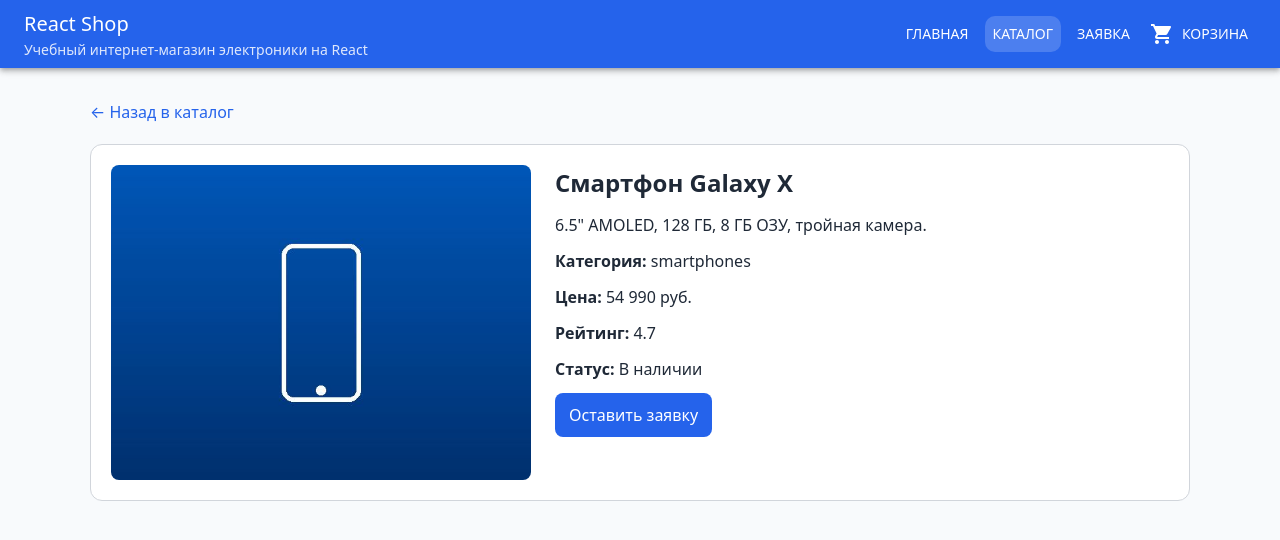
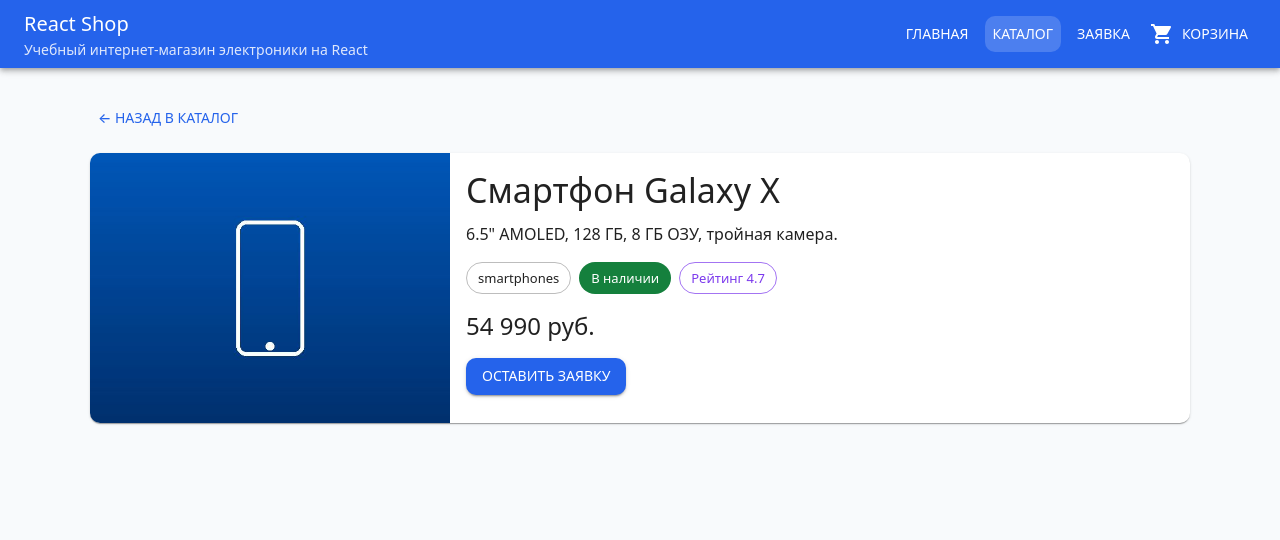
Before and after one commit to f1shi/kr5-react-shop, a React (Vite) app: page /catalog/1 in a window 1280 px wide. Shown: the top 540 px of the page. Built offline with nearby package versions, Linux system fonts and the light colour scheme.

Commit message:
feat: improve React shop UI with Material UI

```diff
--- a/src/pages/CartPage.jsx
+++ b/src/pages/CartPage.jsx
@@ -1,17 +1,20 @@
+import { Alert, Button, Paper, Typography } from '@mui/material';
 import { Link } from 'react-router-dom';
 
 function CartPage() {
   return (
     <main className="app-main">
-      <section className="cart-page">
-        <h2>Корзина</h2>
-        <p>
+      <Paper elevation={2} sx={{ p: 4, display: 'grid', gap: 2 }}>
+        <Typography variant="h4" component="h2">
+          Корзина
+        </Typography>
+        <Alert severity="info">
           На данном этапе корзина является заготовкой. Полноценная логика корзины будет реализована как самостоятельная доработка КР №5.
-        </p>
-        <Link className="button-link" to="/catalog">
+        </Alert>
+        <Button component={Link} to="/catalog" variant="contained" sx={{ justifySelf: 'start' }}>
           Вернуться в каталог
-        </Link>
-      </section>
+        </Button>
+      </Paper>
     </main>
   );
 }
--- a/src/pages/HomePage.jsx
+++ b/src/pages/HomePage.jsx
@@ -1,22 +1,27 @@
+import { Box, Button, Paper, Stack, Typography } from '@mui/material';
 import { Link } from 'react-router-dom';
 
 function HomePage() {
   return (
     <main className="app-main">
-      <section className="home-page">
-        <h2>Учебный интернет-магазин на React</h2>
-        <p>
-          Это SPA-версия интернет-магазина электроники, который ранее был реализован на HTML, CSS и JavaScript.
-        </p>
-        <div className="home-page__actions">
-          <Link className="button-link" to="/catalog">
-            Перейти в каталог
-          </Link>
-          <Link className="button-link button-link--secondary" to="/order">
-            Оставить заявку
-          </Link>
-        </div>
-      </section>
+      <Paper elevation={2} sx={{ p: 4 }}>
+        <Box sx={{ display: 'grid', gap: 2 }}>
+          <Typography variant="h4" component="h2">
+            Учебный интернет-магазин на React
+          </Typography>
+          <Typography color="text.secondary">
+            SPA-версия интернет-магазина электроники, который ранее был реализован на HTML, CSS и JavaScript.
+          </Typography>
+          <Stack direction={{ xs: 'column', sm: 'row' }} spacing={2}>
+            <Button component={Link} to="/catalog" variant="contained">
+              Перейти в каталог
+            </Button>
+            <Button component={Link} to="/order" variant="outlined">
+              Оставить заявку
+            </Button>
+          </Stack>
+        </Box>
+      </Paper>
     </main>
   );
 }
--- a/src/pages/NotFoundPage.jsx
+++ b/src/pages/NotFoundPage.jsx
@@ -1,17 +1,20 @@
+import { Button, Paper, Typography } from '@mui/material';
 import { Link } from 'react-router-dom';
 
 function NotFoundPage() {
   return (
     <main className="app-main">
-      <section className="not-found-page">
-        <h2>Страница не найдена</h2>
-        <p>
+      <Paper elevation={2} sx={{ p: 4, display: 'grid', gap: 2 }}>
+        <Typography variant="h4" component="h2">
+          Страница не найдена
+        </Typography>
+        <Typography color="text.secondary">
           Возможно, адрес был введён неправильно или такой страницы больше не существует.
-        </p>
-        <Link className="button-link" to="/">
+        </Typography>
+        <Button component={Link} to="/" variant="contained" sx={{ justifySelf: 'start' }}>
           Вернуться на главную
-        </Link>
-      </section>
+        </Button>
+      </Paper>
     </main>
   );
 }
--- a/src/pages/ProductPage.jsx
+++ b/src/pages/ProductPage.jsx
@@ -1,4 +1,17 @@
 import { useEffect, useState } from 'react';
+import {
+  Alert,
+  Box,
+  Button,
+  Card,
+  CardContent,
+  CardMedia,
+  Chip,
+  CircularProgress,
+  Paper,
+  Stack,
+  Typography
+} from '@mui/material';
 import { Link, useParams } from 'react-router-dom';
 import { getProductById } from '../api/productsApi';
 
@@ -47,9 +60,10 @@
   if (isLoading) {
     return (
       <main className="app-main">
-        <section className="product-page">
-          <p className="status-message">Загрузка товара...</p>
-        </section>
+        <Box sx={{ display: 'grid', placeItems: 'center', minHeight: 240 }}>
+          <CircularProgress />
+          <Typography sx={{ mt: 2 }}>Загрузка товара...</Typography>
+        </Box>
       </main>
     );
   }
@@ -57,13 +71,12 @@
   if (error) {
     return (
       <main className="app-main">
-        <section className="product-page">
-          <h2>Не удалось загрузить товар</h2>
-          <p className="status-message status-message--error">{error}</p>
-          <button className="button-link" type="button" onClick={handleRetry}>
+        <Stack spacing={2}>
+          <Alert severity="error">Не удалось загрузить товар: {error}</Alert>
+          <Button variant="contained" onClick={handleRetry}>
             Попробовать снова
-          </button>
-        </section>
+          </Button>
+        </Stack>
       </main>
     );
   }
@@ -71,56 +84,62 @@
   if (!product) {
     return (
       <main className="app-main">
-        <section className="product-page">
-          <h2>Товар не найден</h2>
-          <p>Проверьте адрес страницы или вернитесь в каталог.</p>
-          <Link className="button-link" to="/catalog">
+        <Paper elevation={2} sx={{ p: 4, display: 'grid', gap: 2 }}>
+          <Typography variant="h4" component="h2">
+            Товар не найден
+          </Typography>
+          <Typography color="text.secondary">
+            Проверьте адрес страницы или вернитесь в каталог.
+          </Typography>
+          <Button component={Link} to="/catalog" variant="contained" sx={{ justifySelf: 'start' }}>
             Вернуться в каталог
-          </Link>
-        </section>
+          </Button>
+        </Paper>
       </main>
     );
   }
 
   return (
     <main className="app-main">
-      <section className="product-page">
-        <Link className="back-link" to="/catalog">
+      <Stack spacing={2}>
+        <Button component={Link} to="/catalog" variant="text" sx={{ alignSelf: 'flex-start' }}>
           ← Назад в каталог
-        </Link>
+        </Button>
 
-        <article className="product-details">
+        <Card sx={{ display: 'grid', gridTemplateColumns: { xs: '1fr', md: '360px 1fr' } }}>
           {product.image && (
-            <img
-              className="product-details__image"
-              src={`${import.meta.env.BASE_URL}${product.image}`}
+            <CardMedia
+              component="img"
+              image={`${import.meta.env.BASE_URL}${product.image}`}
               alt={product.title}
-              width="640"
-              height="480"
+              sx={{ height: { xs: 240, md: '100%' }, objectFit: 'cover' }}
             />
           )}
 
-          <div className="product-details__content">
-            <h2>{product.title}</h2>
-            <p>{product.description}</p>
-            <p>
-              <strong>Категория:</strong> {product.category}
-            </p>
-            <p>
-              <strong>Цена:</strong> {product.price.toLocaleString('ru-RU')} руб.
-            </p>
-            <p>
-              <strong>Рейтинг:</strong> {product.rating}
-            </p>
-            <p>
-              <strong>Статус:</strong> {product.isAvailable ? 'В наличии' : 'Нет в наличии'}
-            </p>
-            <Link className="button-link" to="/order">
+          <CardContent>
+            <Typography variant="h4" component="h2" gutterBottom>
+              {product.title}
+            </Typography>
+            <Typography color="text.secondary" sx={{ mb: 2 }}>
+              {product.description}
+            </Typography>
+            <Stack direction="row" spacing={1} useFlexGap flexWrap="wrap" sx={{ mb: 2 }}>
+              <Chip label={product.category} variant="outlined" />
+              <Chip
+                label={product.isAvailable ? 'В наличии' : 'Нет в наличии'}
+                color={product.isAvailable ? 'success' : 'default'}
+              />
+              <Chip label={`Рейтинг ${product.rating}`} color="secondary" variant="outlined" />
+            </Stack>
+            <Typography variant="h5" component="p" sx={{ mb: 2 }}>
+              {product.price.toLocaleString('ru-RU')} руб.
+            </Typography>
+            <Button component={Link} to="/order" variant="contained">
               Оставить заявку
-            </Link>
-          </div>
-        </article>
-      </section>
+            </Button>
+          </CardContent>
+        </Card>
+      </Stack>
     </main>
   );
 }
```
